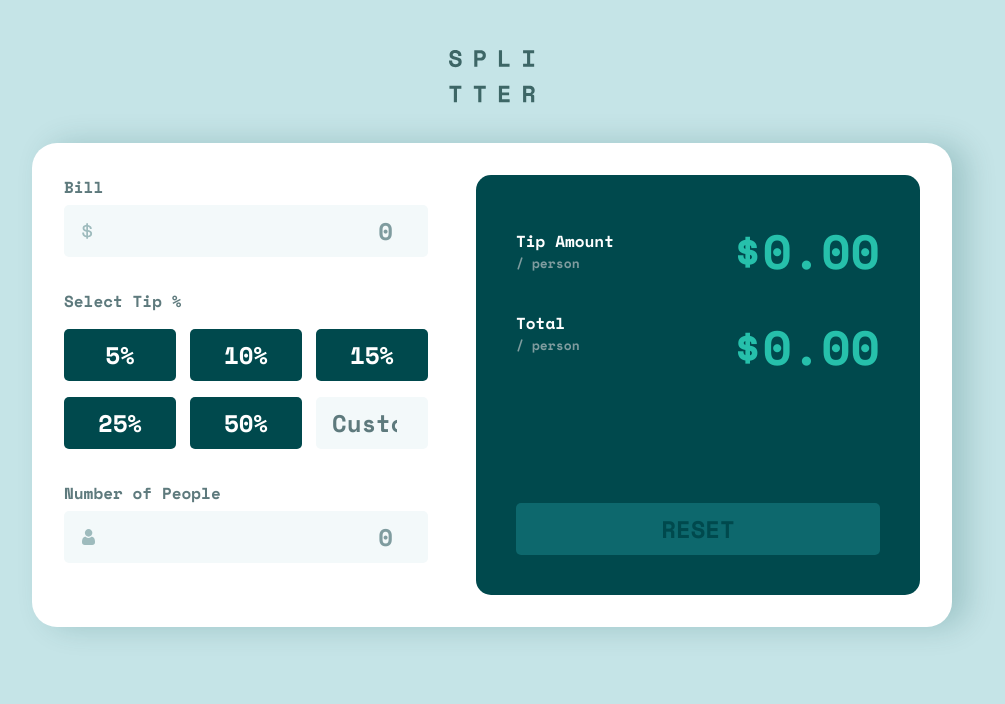
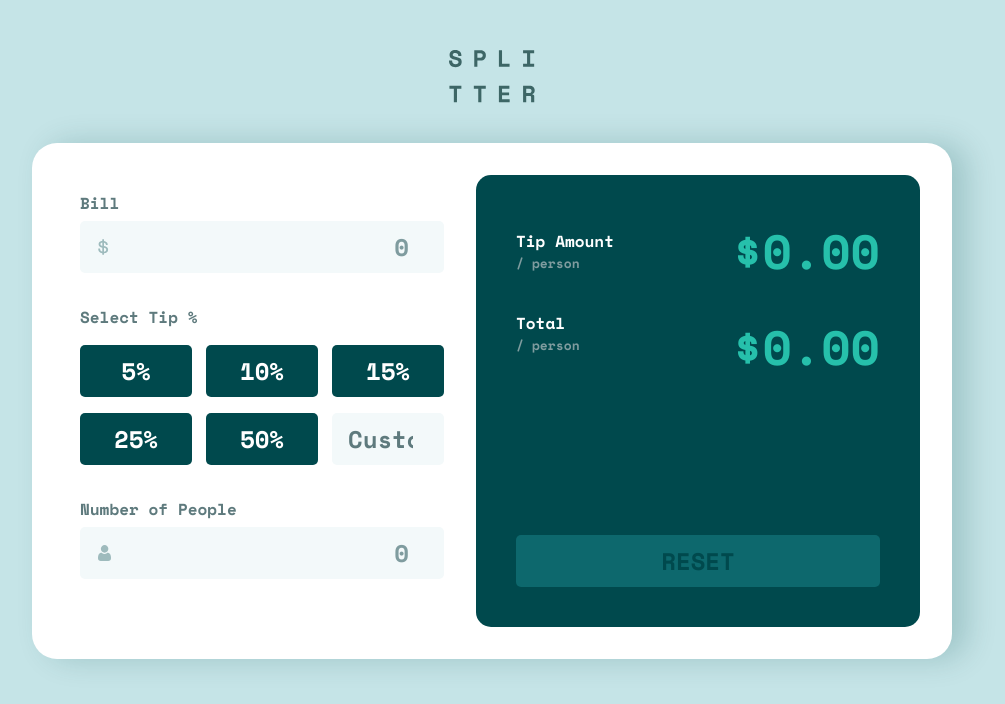
Before and after one commit to hamilton-i7/tip-calculator-react, a React (Create React App) app: page / in a window 1280 px wide. Shown: the top 704 px of the page, without its empty margins (148-1153 px from the left). Built offline with nearby package versions, Linux system fonts and the light colour scheme.

Commit message:
fixed edge cases

```diff
--- a/src/components/ui/Controls.module.scss
+++ b/src/components/ui/Controls.module.scss
@@ -5,7 +5,8 @@
   &__container {
     @include lgMinBreakPoint {
       flex: 1;
-      margin-right: 4.8rem;
+      margin: 1.6rem;
+      margin-right: 3.2rem;
     }
   }
   &__label {
@@ -13,6 +14,7 @@
     display: flex;
     justify-content: space-between;
     margin-bottom: 0.6rem;
+    width: fit-content;
   }
 }
 
--- a/src/components/ui/TipInfo.js
+++ b/src/components/ui/TipInfo.js
@@ -11,6 +11,10 @@ function TipInfo({ bill, percentage, peopleAmount, onReset }) {
   const total = isValid(+peopleAmount)
     ? calculateTotal(+bill, percentage, peopleAmount)
     : ZERO;
+  const dollarUS = Intl.NumberFormat('en-US', {
+    style: 'currency',
+    currency: 'USD',
+  });
   const buttonVariant = areFieldsEmpty(
     bill + '',
     percentage + '',
@@ -25,14 +29,16 @@ function TipInfo({ bill, percentage, peopleAmount, onReset }) {
           Tip Amount
           <span>/ person</span>
         </h2>
-        <p className={styles['amount-info__amount']}>${tip}</p>
+        <p className={styles['amount-info__amount']}>{dollarUS.format(tip)}</p>
       </div>
       <div className={styles['amount-info__container']}>
         <h2 className={styles['amount-info__title']}>
           Total
           <span>/ person</span>
         </h2>
-        <p className={styles['amount-info__amount']}>${total}</p>
+        <p className={styles['amount-info__amount']}>
+          {dollarUS.format(total)}
+        </p>
       </div>
       <Button
         text="RESET"
--- a/src/components/ui/TipInfo.module.scss
+++ b/src/components/ui/TipInfo.module.scss
@@ -56,6 +56,8 @@
     color: $primary-color-1;
     font-size: 3.2rem;
     font-weight: 900;
+    margin-left: 1.6rem;
+    overflow-x: auto;
 
     @include lgMinBreakPoint {
       font-size: 4.8rem;
```
